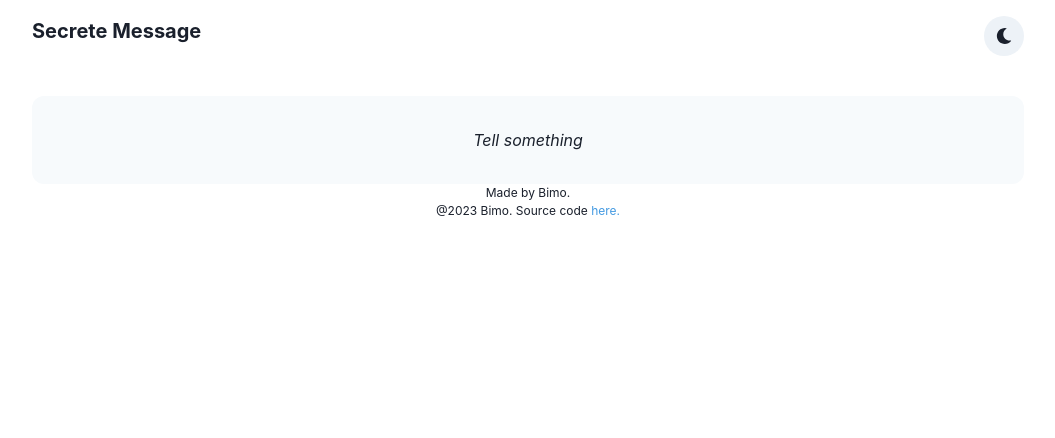
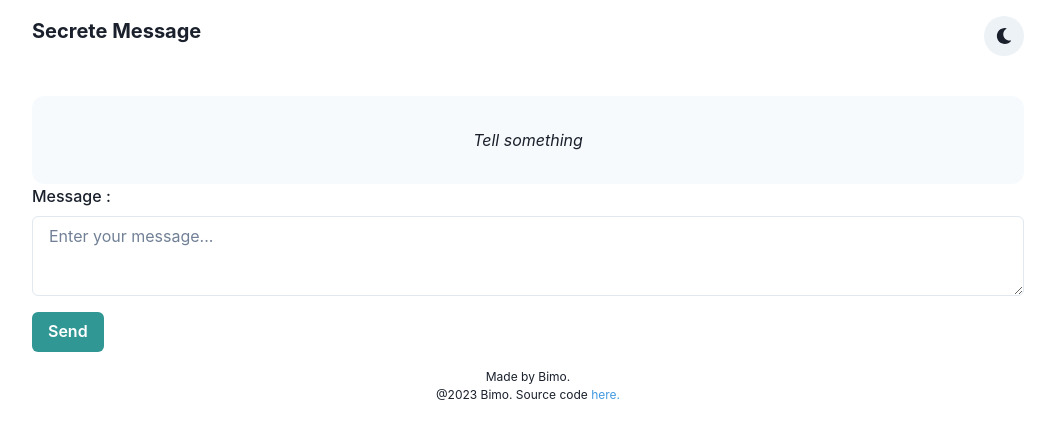
Before and after one commit to bimodwilaksono/secrete-message, a React (Vite) app: page / in a window 1280 px wide. Shown: the top 438 px of the page, without its empty margins (112-1167 px from the left). Built offline with nearby package versions, Linux system fonts and the light colour scheme.

Commit message:
Create Message Form component

```diff
--- a/package.json
+++ b/package.json
@@ -17,6 +17,7 @@
     "framer-motion": "^10.12.16",
     "react": "^18.2.0",
     "react-dom": "^18.2.0",
+    "react-hook-form": "^7.44.2",
     "react-icons": "^4.9.0"
   },
   "devDependencies": {
--- a/src/App.tsx
+++ b/src/App.tsx
@@ -1,6 +1,7 @@
 import { Container, Text, useColorModeValue } from "@chakra-ui/react";
 import Navbar from "./components/Navbar";
 import Footer from "./components/Footer";
+import MessageForm from "./components/MessageForm";
 
 function App() {
     const bgColor = useColorModeValue("gray.50", "gray.700");
@@ -19,6 +20,7 @@ function App() {
                     fontStyle={"italic"}>
                     Tell something
                 </Text>
+                <MessageForm />
                 <Footer />
             </Container>
         </>
--- a/src/components/Footer.tsx
+++ b/src/components/Footer.tsx
@@ -3,7 +3,7 @@ import { Center, Link, Text } from "@chakra-ui/react";
 const Footer = (): JSX.Element => {
     return (
         <>
-            <Center>
+            <Center my={4}>
                 <Text textAlign={"center"} fontSize={"xs"}>
                     Made by Bimo. <br />
                     @2023 Bimo. Source code{" "}
--- /dev/null
+++ b/src/components/MessageForm.tsx
@@ -0,0 +1,48 @@
+import { Box, Button, FormControl, FormErrorMessage, FormLabel, Textarea } from "@chakra-ui/react";
+import { useForm } from "react-hook-form";
+
+const MessageForm = (): JSX.Element => {
+    const {
+        handleSubmit,
+        register,
+        formState: { errors, isSubmitting },
+    } = useForm();
+
+    function onSubmit(values) {
+        console.log("value", values);
+        return new Promise((resolve) => {
+            setTimeout(() => {
+                alert(JSON.stringify(values, null, 2));
+                resolve();
+            }, 3000);
+        });
+    }
+
+    return (
+        <>
+            <Box w={"full"}>
+                <form onSubmit={handleSubmit(onSubmit)}>
+                    <FormControl isInvalid={errors.message}>
+                        <FormLabel htmlFor='message'>Message : </FormLabel>
+                        <Textarea
+                            id='message'
+                            placeholder='Enter your message...'
+                            {...register("message", {
+                                required: "This is required",
+                                minLength: { value: 4, message: "Minimum length should be 4" },
+                            })}
+                        />
+                        <FormErrorMessage>
+                            {errors.message && errors.message.message}
+                        </FormErrorMessage>
+                    </FormControl>
+                    <Button mt={4} colorScheme='teal' isLoading={isSubmitting} type='submit'>
+                        Send
+                    </Button>
+                </form>
+            </Box>
+        </>
+    );
+};
+
+export default MessageForm;
```
Also changed, not shown: 1 other file (tests, documents, lock files or other folders).
